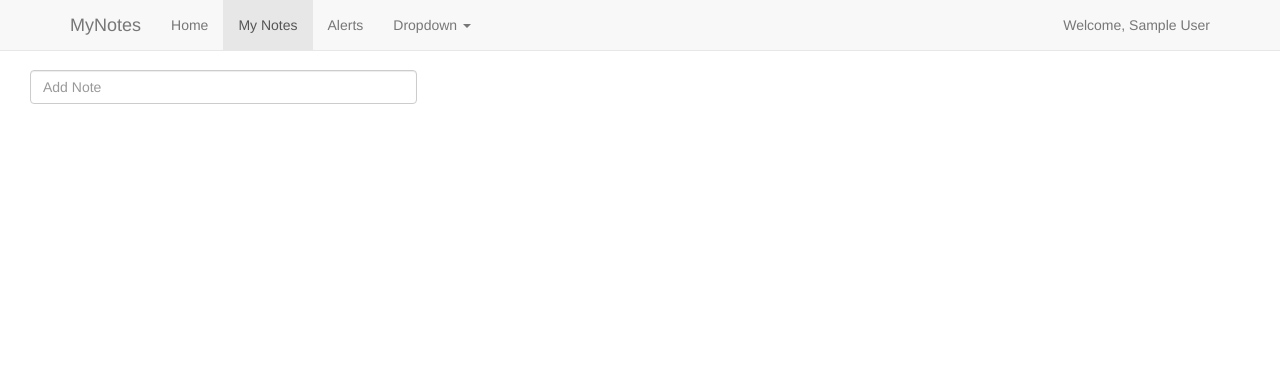
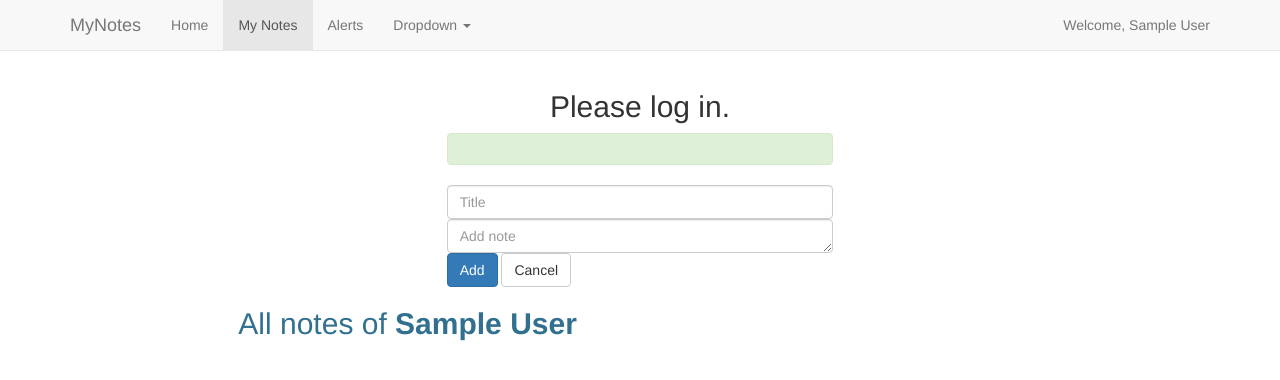
Before and after one commit to Gonghan/myNotes, a PHP site: page /mynotes.php in a window 1280 px wide. Shown: the top 380 px of the page. Run offline with PHP 8.4, Linux system fonts and the light colour scheme; the visitor is signed in with stand-in values (Sample User, id 1); some libraries are stand-ins or nearby versions.

Commit message:
update the mynotes ui

```diff
--- a/mynotes.php
+++ b/mynotes.php
@@ -6,24 +6,23 @@ include_once './template/header.php';
         <h2>Please log in.</h2>
     </div>
     <div id="notes">
-        <div id="new-note" class="col-sm-4">
-            <input type="text" class="form-control" placeholder="Add Note"/>
+        <div id="new-note" class="col-sm-offset-4 col-sm-4">
+            <div id="output" class="alert alert-success" role="alert"></div>
+            <input type="text" class="form-control" placeholder="Title">
+            <textarea class="form-control" rows="1" placeholder="Add note"></textarea>
+            <button class="btn btn-primary">Add</button>
+            <button class="btn btn-default">Cancel</button>
         </div>
-        <div id="display-notes">
-
+        <div id="display-notes" class="col-sm-offset-2 col-sm-8">
+            <h2><p class="text-info">All notes of <b><?php echo $_SESSION['name'];?></b></p></h2>
+            <ul id="note-list">
+            </ul>
         </div>
     </div>
 </div>
 <script>
     makeActive(1);
-    function showLoginNotification() {
-        $('#login-notification').show();
-        $('#notes').hide();
-    }
-    function showNotes() {
-        $('#login-notification').hide();
-        $('#notes').show();
-    }
+    showAllNotes();
     $(function () {
         <?php
             if(!empty($_SESSION['name'])){
@@ -37,7 +36,81 @@ include_once './template/header.php';
             }
         ?>
     });
-
+    var list=$('#note-list');
+    var title = $('#new-note input');
+    var output=$('#output');
+    var description=$('#note-list-descriptions');
+    output.hide();
+    title.hide();
+    var addnote_btn = $('#new-note button').first().hide();
+    var cancelnote_btn = $('#new-note button').last().hide();
+    var content = $('#new-note textarea');
+    content.on('focus', function () {
+        showNewNote();
+    });
+    cancelnote_btn.on('click', function () {
+        clearNewNote();
+    });
+    addnote_btn.on('click', function () {
+        addNote(title.val(), content.val());
+    });
+    function showAllNotes(){
+        var data=getNotes();
+        for(var i=0;i<data.length;i++){
+            var row=data[i];
+            console.log(row.title);
+        }
+    }
+    function getNotes(){
+        $.ajax(
+            {
+                url:'./core/api/shownotes.php',
+                type:'POST',
+                success:function(data){
+                    console.log(data);
+                    return data;
+                }
+            }
+        );
+        return null;
+    }
+    function addNote(t, c) {
+        var request = $.ajax({
+            type: 'POST',
+            data: {content: content.val(), title: title.val()},
+            url: './core/api/addnote.php'
+        });
+        request.done(function(){
+            output.text('Well Done! You successfully add a note.');
+            clearNewNote();
+            output.show();
+        });
+    }
+    function showNewNote() {
+        content.attr('rows', 3);
+        title.show();
+        addnote_btn.show();
+        cancelnote_btn.show();
+        output.hide();
+    }
+    function clearNewNote() {
+        content.attr('rows', 1);
+        content.val('');
+        title.val('');
+        title.hide();
+        output.hide();
+        addnote_btn.hide();
+        cancelnote_btn.hide();
+    }
+    function showLoginNotification() {
+        $('#login-notification').show();
+        $('#notes').hide();
+    }
+    function showNotes() {
+        $('#login-notification').hide();
+        $('#notes').show();
+        $('#display-notes').show();
+    }
 </script>
 <style>
     body {
```
